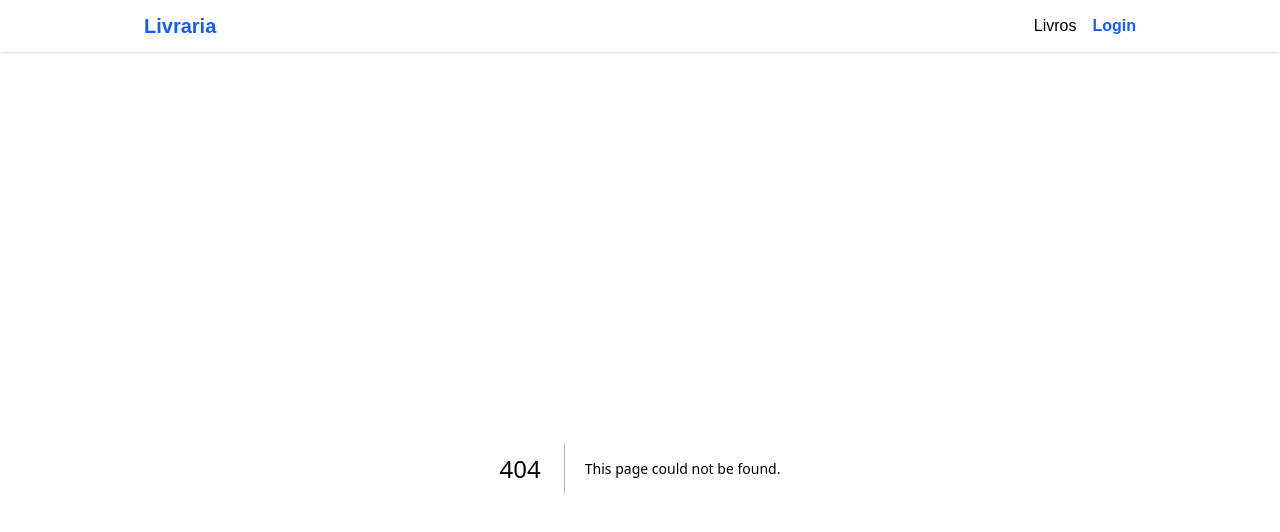
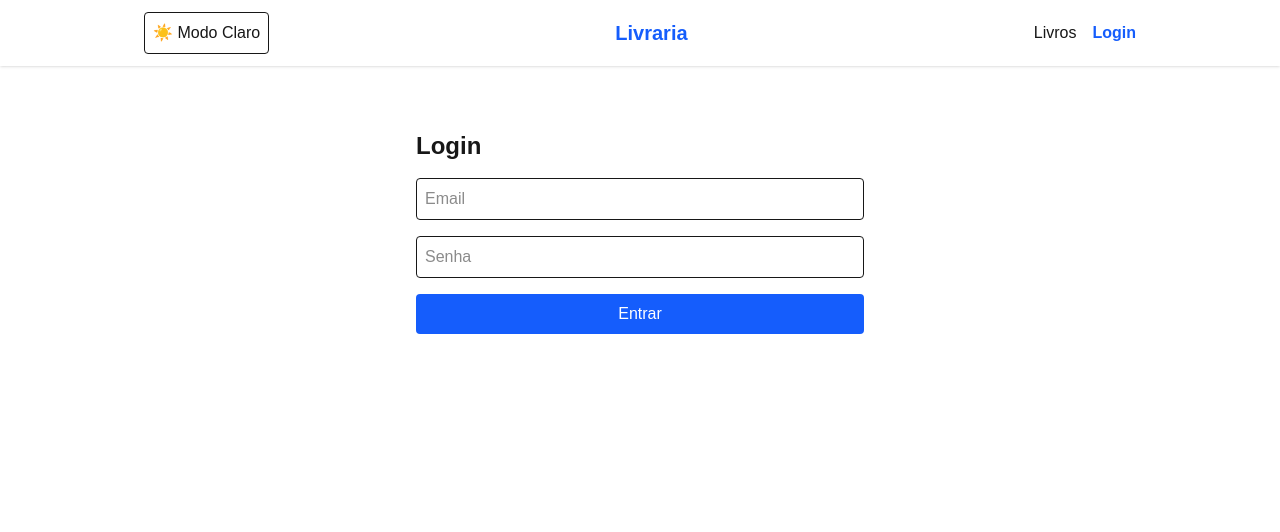
Before and after one commit to DanielQuintela/Library-next, a Next.js app: page /login in a window 1280 px wide. Before the commit this address had no page. Shown: the top 532 px of the page. Built offline with nearby package versions, Linux system fonts and the light colour scheme.

Commit message:
Feature: adicionar suporte a temas e criar página de login

```diff
--- a/package.json
+++ b/package.json
@@ -13,6 +13,7 @@
     "clsx": "^2.1.1",
     "lucide-react": "^0.525.0",
     "next": "15.3.4",
+    "next-themes": "^0.4.6",
     "react": "^19.0.0",
     "react-dom": "^19.0.0",
     "react-hook-form": "^7.59.0",
--- a/src/app/components/NavBar.tsx
+++ b/src/app/components/NavBar.tsx
@@ -2,6 +2,7 @@
 
 import Link from "next/link";
 import { usePathname } from "next/navigation";
+import ThemeToggle from "./ThemeToggle";
 
 export default function Navbar() {
   const path = usePathname();
@@ -9,6 +10,7 @@ export default function Navbar() {
   return (
     <nav className=" shadow sticky top-0 z-50">
       <div className="max-w-5xl mx-auto px-4 py-3 flex justify-between items-center">
+        <ThemeToggle />
         <Link href="/" className="text-xl font-bold text-blue-600">
           Livraria
         </Link>
--- /dev/null
+++ b/src/app/components/ThemeToggle.tsx
@@ -0,0 +1,21 @@
+"use client";
+import { useTheme } from "next-themes";
+import { useEffect, useState } from "react";
+
+export default function ThemeToggle() {
+  const { theme, setTheme } = useTheme();
+  const [mounted, setMounted] = useState(false);
+
+  useEffect(() => setMounted(true), []);
+
+  if (!mounted) return null; // evita erro de hidratação
+
+  return (
+    <button
+      onClick={() => setTheme(theme === "light" ? "dark" : "light")}
+      className="p-2 rounded border"
+    >
+      {theme === "light" ? "🌙 Modo Escuro" : "☀️ Modo Claro"}
+    </button>
+  );
+}
--- a/src/app/layout.tsx
+++ b/src/app/layout.tsx
@@ -1,32 +1,24 @@
 
 
-import type { Metadata } from "next";
-import { Geist, Geist_Mono } from "next/font/google";
 import "./globals.css";
+import { ReactNode } from "react";
+import { ThemeProvider } from "next-themes";
 import Navbar from "./components/NavBar";
-import { ReactNode } from "react";
 
-const geistSans = Geist({
-  variable: "--font-geist-sans",
-  subsets: ["latin"],
-});
-
-const geistMono = Geist_Mono({
-  variable: "--font-geist-mono",
-  subsets: ["latin"],
-});
 
 export const metadata = {
-  title: "Digital Library",
-  description: "Sistema de livaria digital",
+  title: "Livraria Digital",
+  description: "Frontend para gerenciamento de livros",
 };
 
 export default function RootLayout({ children }: { children: ReactNode }) {
   return (
-    <html lang="pt-BR">
-      <body className="bg-gray-50 text-gray-900">
-        <Navbar />
-        <main className="max-w-5xl mx-auto p-4">{children}</main>
+    <html lang="pt-BR" suppressHydrationWarning>
+      <body>
+        <ThemeProvider attribute="class" defaultTheme="system" enableSystem>
+          <Navbar />
+          <main className="max-w-5xl mx-auto p-4">{children}</main>
+        </ThemeProvider>
       </body>
     </html>
   );
--- /dev/null
+++ b/src/app/login/page.tsx
@@ -0,0 +1,22 @@
+export default function LoginPage() {
+  return (
+    <section className="max-w-md mx-auto mt-12">
+      <h1 className="text-2xl font-bold mb-4">Login</h1>
+      <form className="space-y-4">
+        <input
+          type="email"
+          placeholder="Email"
+          className="w-full border p-2 rounded"
+        />
+        <input
+          type="password"
+          placeholder="Senha"
+          className="w-full border p-2 rounded"
+        />
+        <button className="bg-blue-600 text-white w-full py-2 rounded">
+          Entrar
+        </button>
+      </form>
+    </section>
+  );
+}
--- a/tailwind.config.js
+++ b/tailwind.config.js
@@ -1,12 +1,9 @@
 /** @type {import('tailwindcss').Config} */
 module.exports = {
-  content: [
-    "./app/**/*.{js,ts,jsx,tsx}",
-    "./pages/**/*.{js,ts,jsx,tsx}",
-    "./components/**/*.{js,ts,jsx,tsx}",
-  ],
+  darkMode: "class",
+  content: ["./app/**/*.{js,ts,jsx,tsx}", "./components/**/*.{js,ts,jsx,tsx}"],
   theme: {
     extend: {},
   },
   plugins: [],
-}
+};
```
Also changed, not shown: 1 other file (tests, documents, lock files or other folders).
